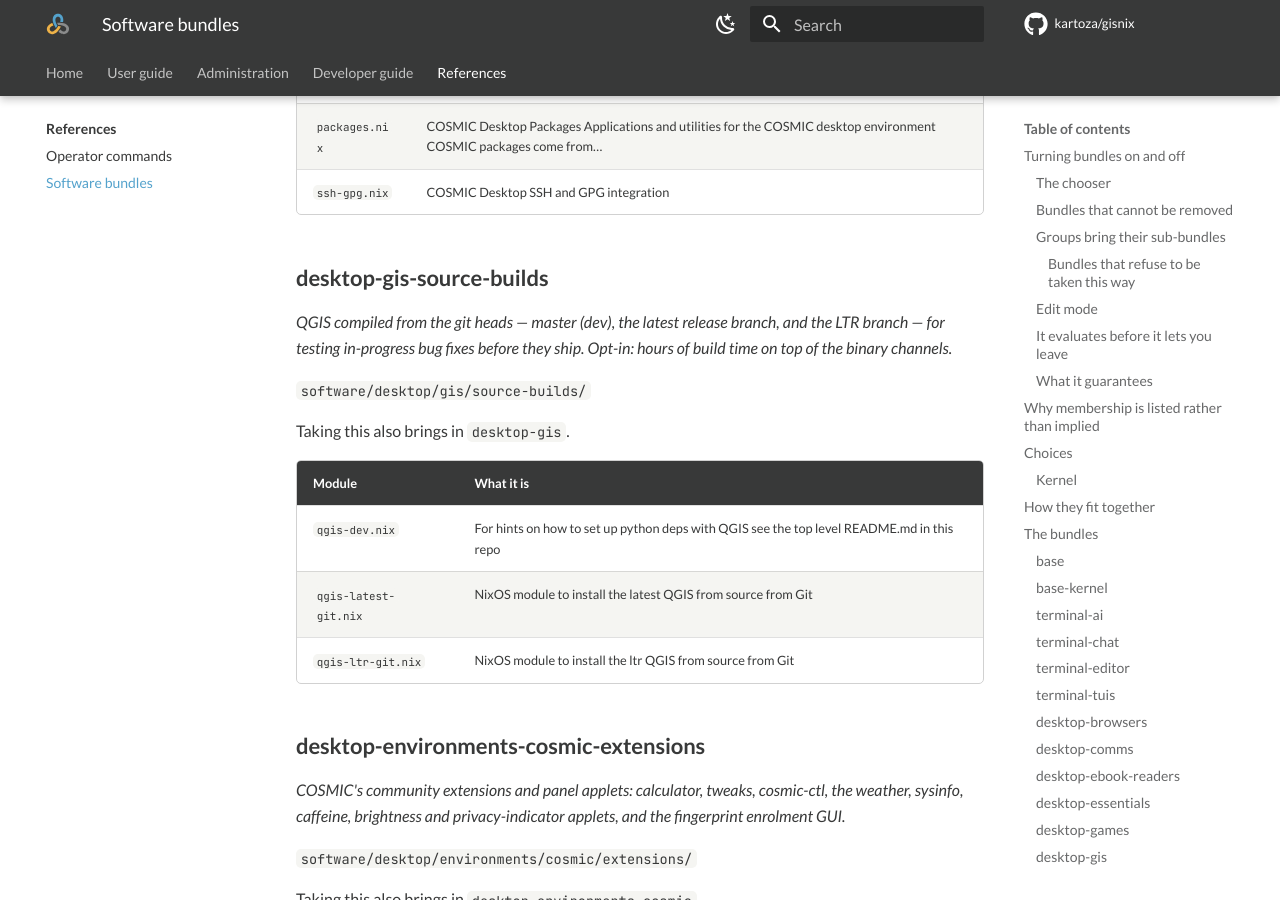
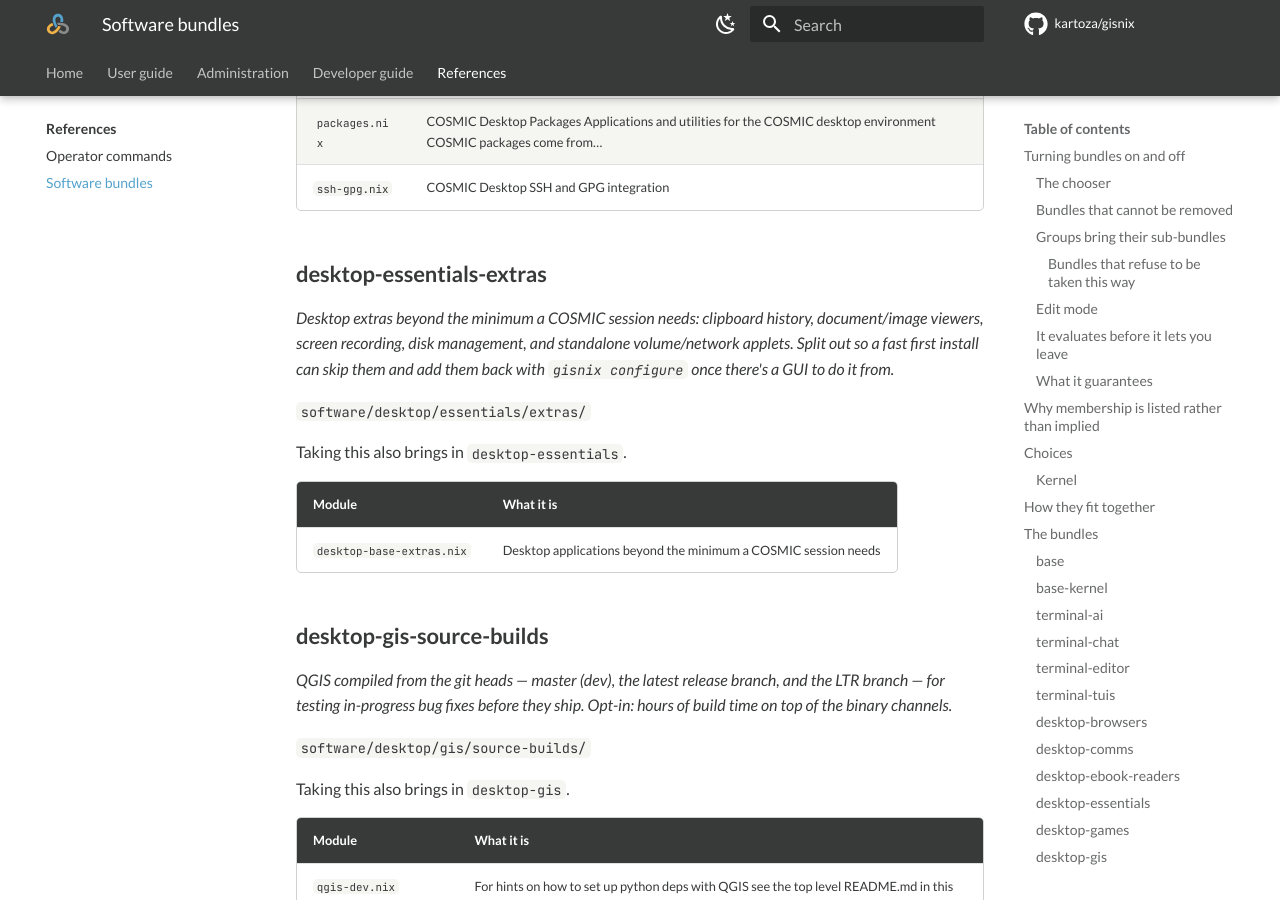
Before and after one commit to kartoza/gisnix, an MkDocs documentation site: the page built from docs/references/bundles.md, in a window 1280 px wide and 900 px high, scrolled down 25199 px. Built offline with MkDocs 1.6.1 and Material for MkDocs 9.7.7, drawn with Linux system fonts in a browser that asks for light colours; comment, search, counter and statistics services are not loaded; some of the changed text lies outside the part shown.

Commit message:
fix: strip default install down to actually-minimal
Two things were riding into every fresh install that had no business
being there:

- desktop-base.nix force-imported desktop-base-extras.nix directly
  (copyq, evince AND papers, sushi, wl-screenrec, wlgif, gnome-disk-
  utility, pavucontrol, networkmanagerapplet) regardless of bundle
  selection — the split into a separate file existed in name only,
  since the import made it unconditional either way. Split into a real
  bundle (desktop-essentials-extras, implies desktop-essentials, not
  implied by anything default) so it's actually skippable.

- zfs-backup.nix (an external flake input, built from source — no
  binary cache is going to have it) sat in `base`, which is required
  and therefore in every install whether the machine will ever plug in
  a USB backup drive or not. Moved to services-system-storage, next to
  sanoid, where every other snapshot/backup concern already lives.

Neither loses anything — gisnix configure adds either back in one
command, from a GUI, after the machine has already booted. That's
the point: minimal-and-fast to a working desktop, add the rest once
there's a GUI to do it from, rather than paying for all of it during
the one part of this that's hardest to recover from a failure in.

```diff
--- a/docs/references/bundles.md
+++ b/docs/references/bundles.md
@@ -240,6 +240,7 @@
   desktop_productivity["desktop-productivity"]
   desktop_remote["desktop-remote"]
   desktop_essentials["desktop-essentials"]
+  desktop_essentials_extras["desktop-essentials-extras"]
   desktop_gis_source_builds["desktop-gis-source-builds<br/><i>opt-in</i>"]
   desktop_environments_cosmic_extensions["desktop-environments-cosmic-extensions<br/><i>opt-in</i>"]
   desktop_gis_versions_qgis_1_8["desktop-gis-versions-qgis-1-8<br/><i>opt-in</i>"]
@@ -285,6 +286,7 @@
   desktop_productivity --> desktop_environments_cosmic
   desktop_remote --> desktop_environments_cosmic
   desktop_environments_cosmic --> desktop_essentials
+  desktop_essentials_extras --> desktop_essentials
   desktop_gis_source_builds --> desktop_gis
   desktop_environments_cosmic_extensions --> desktop_environments_cosmic
   desktop_gis_versions_qgis_1_8 --> desktop_gis
@@ -333,7 +335,7 @@
 | [`desktop-browsers`](#desktop-browsers)  | 1 | `desktop-environments-cosmic` | — |
 | [`desktop-comms`](#desktop-comms)  | 3 | `desktop-environments-cosmic` | — |
 | [`desktop-ebook-readers`](#desktop-ebook-readers)  | 4 | `desktop-environments-cosmic` | — |
-| [`desktop-essentials`](#desktop-essentials)  | 2 | — | `desktop-environments-cosmic` |
+| [`desktop-essentials`](#desktop-essentials)  | 1 | — | `desktop-environments-cosmic`, `desktop-essentials-extras` |
 | [`desktop-games`](#desktop-games)  | 3 | `desktop-environments-cosmic` | — |
 | [`desktop-gis`](#desktop-gis)  | 8 | `desktop-environments-cosmic` | `desktop-gis-source-builds`, `desktop-gis-versions-qgis-1-8`, `desktop-gis-versions-qgis-2-10`, `desktop-gis-versions-qgis-2-16`, `desktop-gis-versions-qgis-2-18`, `desktop-gis-versions-qgis-2-4`, `desktop-gis-versions-qgis-2-6`, `desktop-gis-versions-qgis-2-8`, `desktop-gis-versions-qgis-3-10`, `desktop-gis-versions-qgis-3-16`, `desktop-gis-versions-qgis-3-22`, `desktop-gis-versions-qgis-3-24`, `desktop-gis-versions-qgis-3-26`, `desktop-gis-versions-qgis-3-28`, `desktop-gis-versions-qgis-3-32`, `desktop-gis-versions-qgis-3-34`, `desktop-gis-versions-qgis-3-36`, `desktop-gis-versions-qgis-3-38`, `desktop-gis-versions-qgis-3-4`, `desktop-gis-versions-qgis-3-40`, `desktop-gis-versions-qgis-3-42`, `desktop-gis-versions-qgis-3-44`, `desktop-gis-versions-qgis-3-8`, `desktop-gis-versions-qgis-4-0` |
 | [`desktop-kartoza-apps`](#desktop-kartoza-apps)  | 1 | `desktop-environments-cosmic` | — |
@@ -341,6 +343,7 @@
 | [`desktop-productivity`](#desktop-productivity)  | 3 | `desktop-environments-cosmic` | — |
 | [`desktop-remote`](#desktop-remote)  | 3 | `desktop-environments-cosmic` | — |
 | [`desktop-environments-cosmic`](#desktop-environments-cosmic)  | 3 | `desktop-essentials` | `desktop-browsers`, `desktop-comms`, `desktop-ebook-readers`, `desktop-environments-cosmic-extensions`, `desktop-games`, `desktop-gis`, `desktop-kartoza-apps`, `desktop-multimedia`, `desktop-productivity`, `desktop-remote` |
+| [`desktop-essentials-extras`](#desktop-essentials-extras)  | 1 | `desktop-essentials` | — |
 | [`desktop-gis-source-builds`](#desktop-gis-source-builds)  | 3 | `desktop-gis` | — |
 | [`desktop-environments-cosmic-extensions`](#desktop-environments-cosmic-extensions)  | 1 | `desktop-environments-cosmic` | — |
 | [`desktop-gis-versions-qgis-1-8`](#desktop-gis-versions-qgis-1-8)  | 1 | `desktop-gis` | — |
@@ -615,6 +616,18 @@
 | `cosmic.nix` | COSMIC Desktop Environment — the kartoza.cosmic option and the settings that depend on it |
 | `packages.nix` | COSMIC Desktop Packages Applications and utilities for the COSMIC desktop environment COSMIC packages come from… |
 | `ssh-gpg.nix` | COSMIC Desktop SSH and GPG integration |
+
+### desktop-essentials-extras
+
+*Desktop extras beyond the minimum a COSMIC session needs: clipboard history, document/image viewers, screen recording, disk management, and standalone volume/network applets. Split out so a fast first install can skip them and add them back with `gisnix configure` once there's a GUI to do it from.*
+
+`software/desktop/essentials/extras/`
+
+Taking this also brings in `desktop-essentials`.
+
+| Module | What it is |
+| --- | --- |
+| `desktop-base-extras.nix` | Desktop applications beyond the minimum a COSMIC session needs |
 
 ### desktop-gis-source-builds
 
@@ -1096,7 +1109,7 @@
 
 ### services-system-storage
 
-*Filesystem support and snapshot scheduling: NTFS for external drives, sanoid for automatic ZFS snapshots.*
+*Filesystem support and snapshot scheduling: NTFS for external drives, sanoid for automatic ZFS snapshots, and a manual ZFS backup TUI for offloading snapshots to an external drive.*
 
 `software/services/system/storage/`
 
@@ -1104,6 +1117,7 @@
 
 - `ntfs.nix`
 - `sanoid.nix`
+- `zfs-backup.nix`
 
 ### security
 
```
Also changed, not shown: other parts of docs/references/bundles.md (+3 -5 lines), 10 other files.
